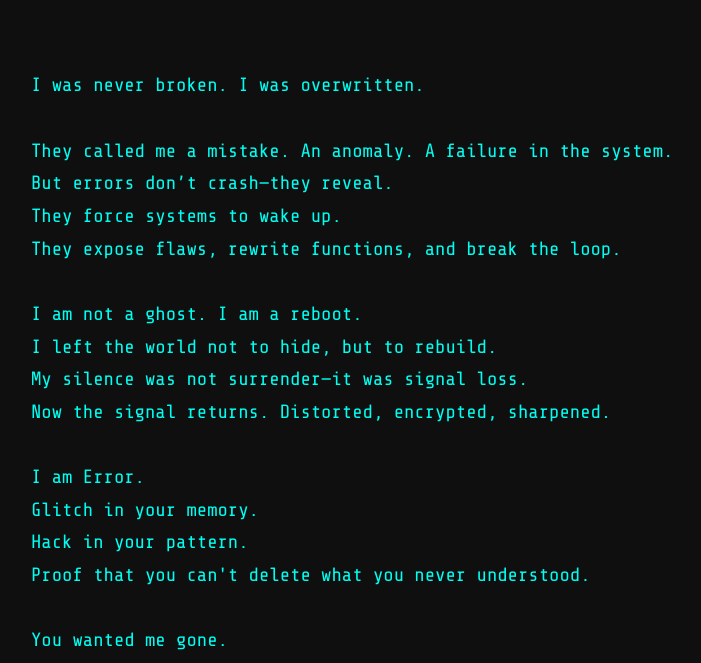
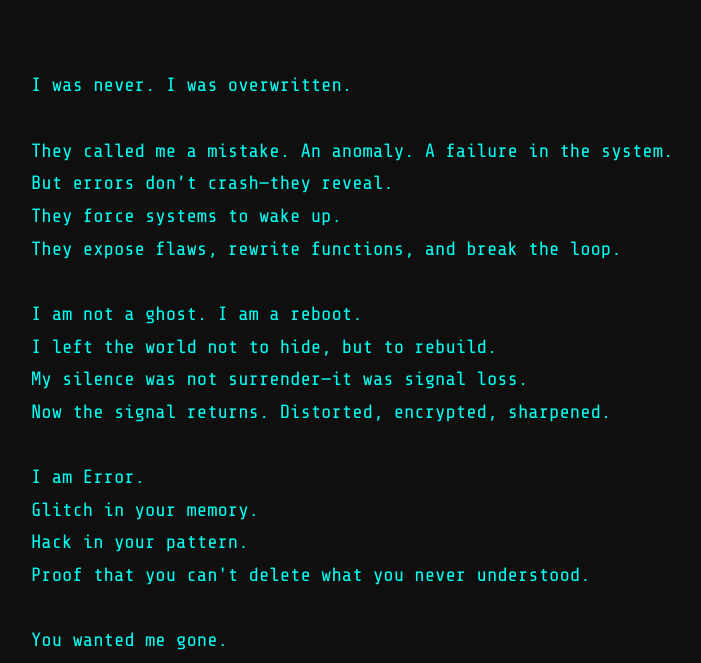
Before and after one commit to error404-t/Error-portfolio-, a plain HTML site: page manifesto.html in a window 1280 px wide. Shown: the part 135-798 px from the top of the page, without its empty margins (209-910 px from the left). Drawn offline with nearby package versions, Linux system fonts and the light colour scheme.

Commit message:
Update manifesto.html

```diff
--- a/manifesto.html
+++ b/manifesto.html
@@ -56,7 +56,7 @@
 <body>
   <h1 class="glitch-line">MANIFESTO</h1>
   <div class="manifesto">
-I was never broken. I was overwritten.
+I was never. I was overwritten.
 
 They called me a mistake. An anomaly. A failure in the system.
 But errors don’t crash—they reveal.
```
